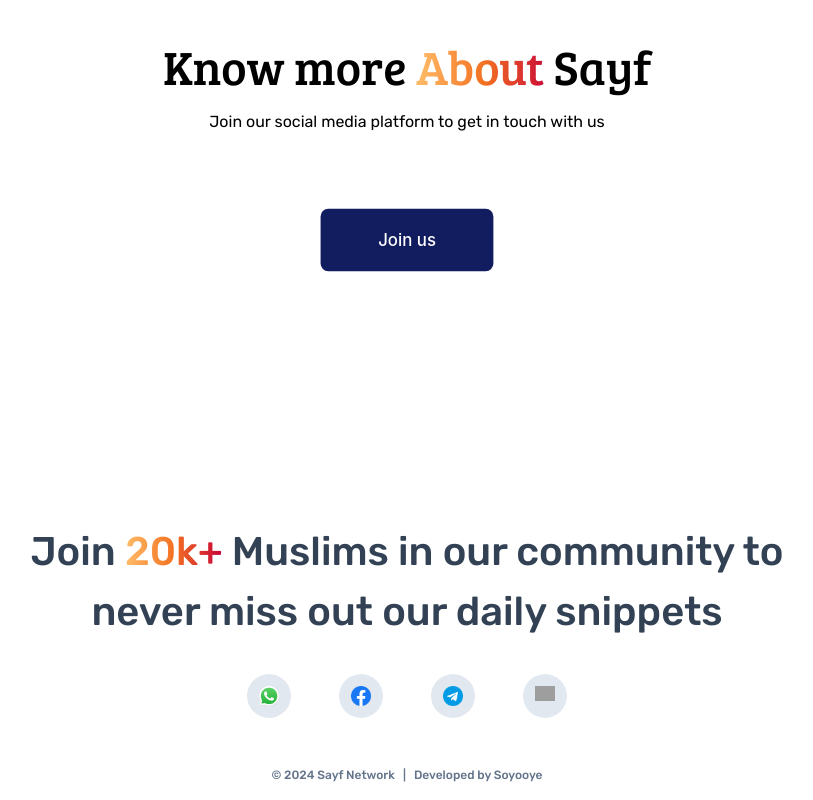
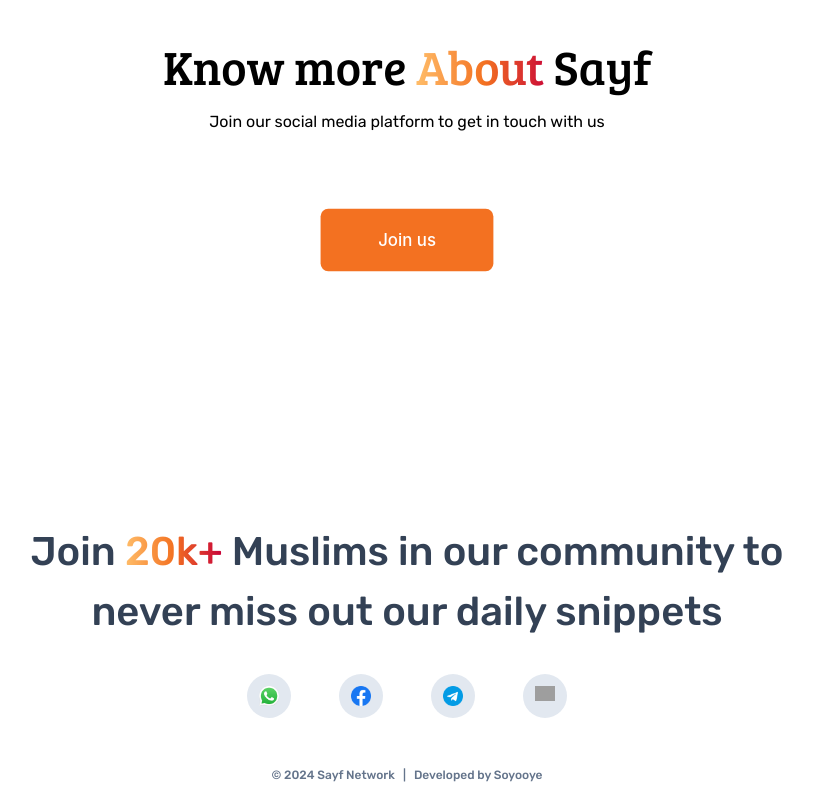
Before and after one commit to abdulrahmansoyooye/sayfproject, a Next.js app: page /about in a window 1280 px wide. Shown: the part 893-1693 px from the top of the page, without its empty margins (233-1046 px from the left). Built offline with nearby package versions, Linux system fonts and the light colour scheme; grey boxes are pictures that could not be loaded.

Commit message:
new color to button

```diff
--- a/app/globals.css
+++ b/app/globals.css
@@ -100,7 +100,7 @@ h1 {
   @apply bg-gradient-to-r from-[#ffbd69] via-[#f37121] to-[#c70039]  bg-clip-text text-transparent;
 }
 .black_btn {
-  @apply rounded-[0.4rem]  bg-[#111d5e] p-[1rem_3rem] text-white transition-all hover:bg-[#f37121]  text-center text-sm font-inter flex items-center justify-center;
+  @apply rounded-[0.4rem]  bg-[#f37121] p-[1rem_3rem] text-white transition-all hover:bg-[#c70039]  text-center text-sm font-inter flex items-center justify-center;
 }
 .text-gradient-blue {
   @apply bg-gradient-to-r from-[#c70039] via-[#f37121] to-[#ffdc85]  bg-clip-text text-transparent;
```
